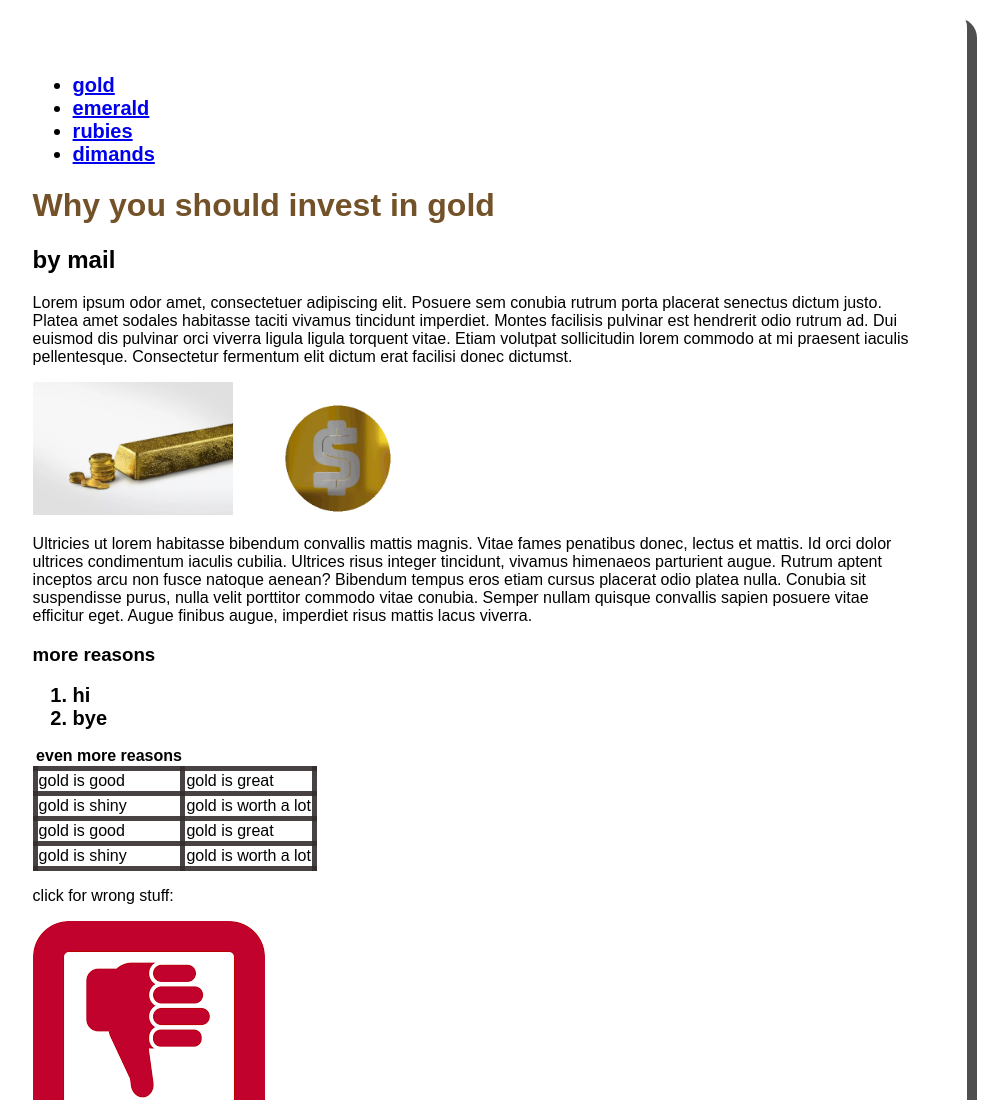
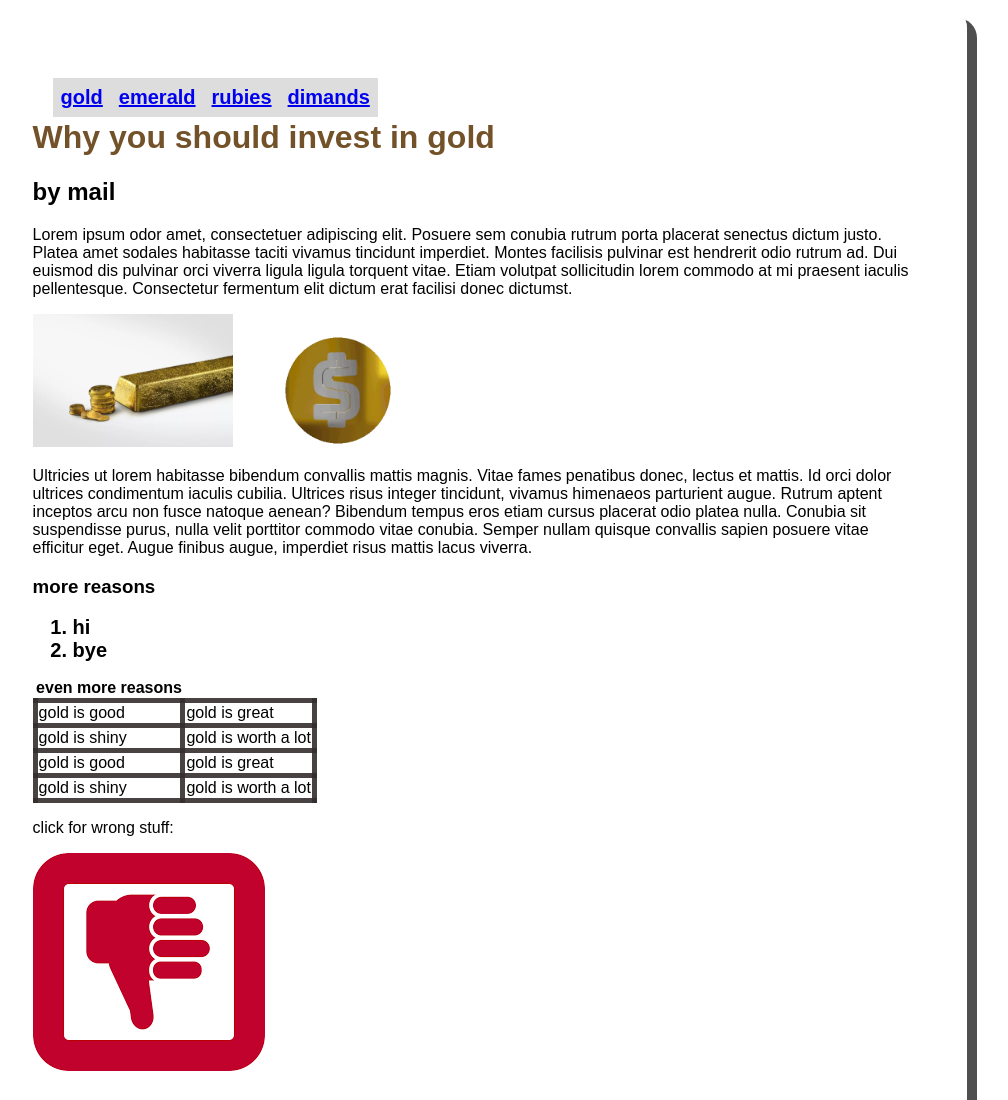
Before and after one commit to Liam22222222/Liam22222222.github.io, a plain HTML site: page index.html in a window 1280 px wide. Shown: the top 1100 px of the page, without its empty margins (165-1173 px from the left). Drawn offline with Linux system fonts and the light colour scheme.

Commit message:
Add files via upload
nav bar

```diff
--- a/index.html
+++ b/index.html
@@ -6,11 +6,11 @@
     </head>
     <body id = "gold">
         <div id = "content">
-            <ul>
-                <li><a href="index.html">gold </a></li>
-                <li><a href="emrelds.html">emerald </a></li>
-                <li><a href="rubies.html">rubies </a></li>
-                <li><a href="dimands.html">dimands </a></li>
+            <ul id = "nav">
+                <li id = "nav-i"><a id = "nav-l" href="index.html">gold </a></li>
+                <li id = "nav-i"><a id = "nav-l" href="emrelds.html">emerald </a></li>
+                <li id = "nav-i"><a id = "nav-l" href="rubies.html">rubies </a></li>
+                <li id = "nav-i"><a id = "nav-l" href="dimands.html">dimands </a></li>
             </ul>
             <h1 id = "hG">Why you should invest in gold</h1>
             <h2>by mail</h2>
--- a/styles.css
+++ b/styles.css
@@ -29,6 +29,7 @@
     box-shadow: 10px 10px rgba(5,5,5,0.7);
 }
 
+
 /*images*/
 
 #gold-coin{
@@ -41,6 +42,22 @@ li{
     font-size: 20px;
     font-weight: 600;
 }
+
+#nav {
+    list-style-type: none;
+    margin: 0;
+    padding: 20px;
+  }
+
+  #nav-i {
+    float: left;
+  }
+
+    #nav-l {
+        display: block;
+        padding: 8px;
+        background-color: #dddddd;
+    }
 
 /*typography*/
 
```
Also changed, not shown: dimands.html (+5 -5 lines), emrelds.html (+5 -5 lines), rubies.html (+5 -5 lines).
